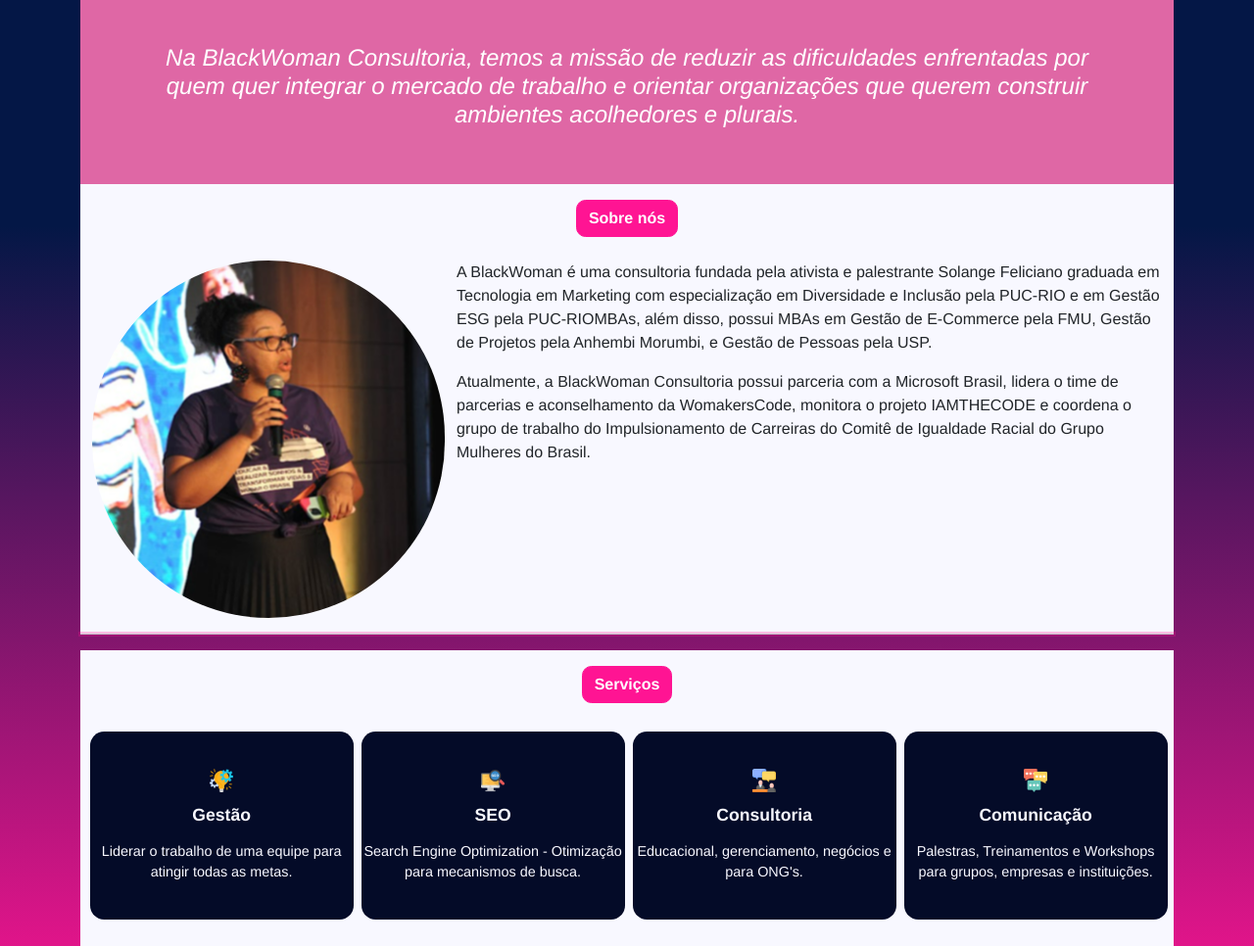
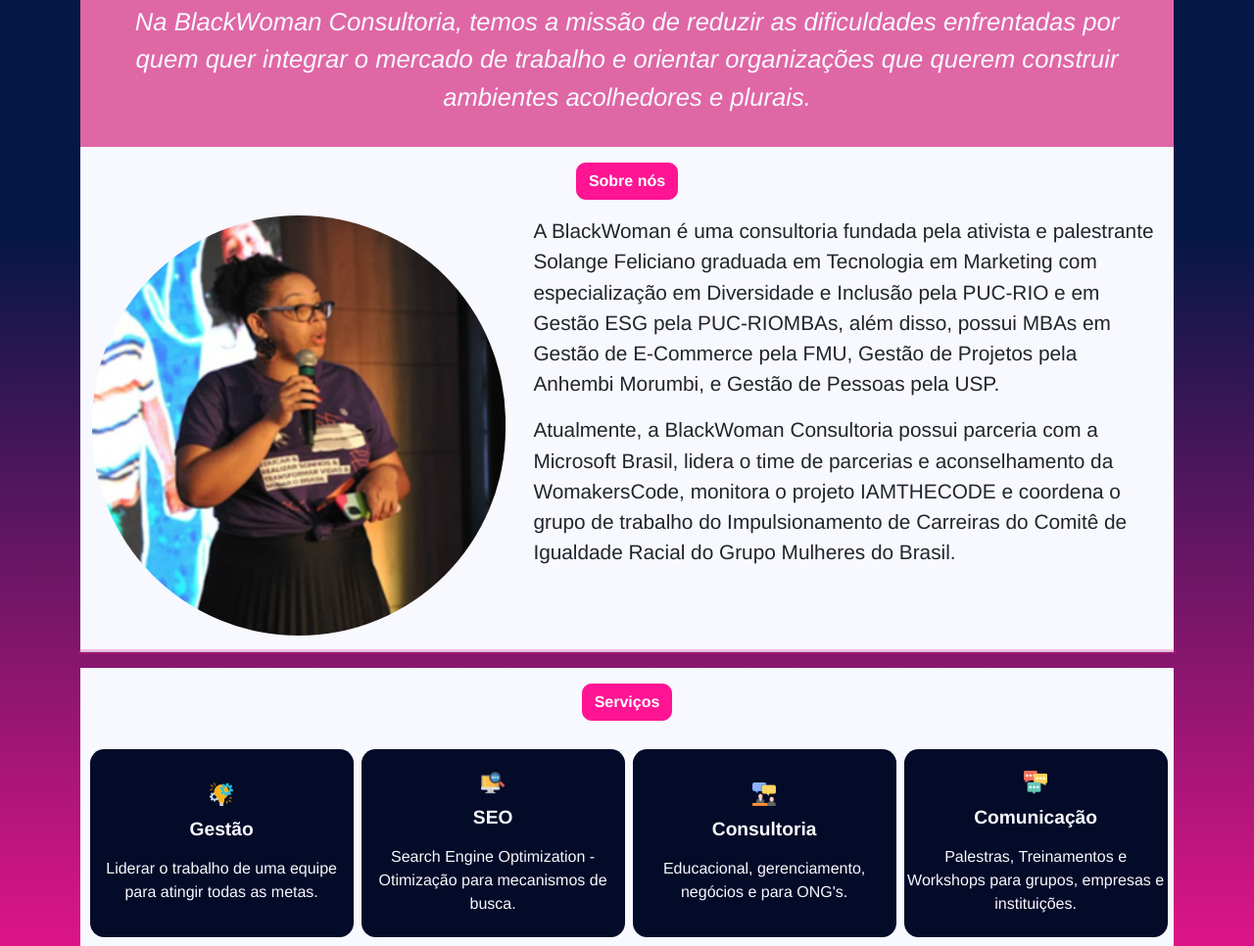
Before and after one commit to Vivianevqs/TimeDorothy, a plain HTML site: page index.html in a window 1280 px wide. Shown: the part 846-1812 px from the top of the page at 98% size. Drawn offline with nearby package versions, Linux system fonts and the light colour scheme.

Commit message:
ajustes na responsividade do site

```diff
--- a/css/styles.css
+++ b/css/styles.css
@@ -165,6 +165,89 @@ img {
     font-size: 0.9rem;
 }
 
+
+@media (min-width: 0px) {
+    .parag {
+        font-size: 0.8rem;
+
+    }
+
+    .nome-rede-social {
+        font-size: 0.7rem !important;
+    }
+
+    .nome-usuario-rede-social {
+        font-size: 0.6rem;
+    }
+
+    .img-palestra {
+        width: 40% !important;
+        margin-top: auto !important;
+    }
+}
+
+/* Small devices (landscape phones, 576px and up)*/
+@media (min-width: 576px) {
+    .parag {
+        font-size: 0.6rem;
+    }
+
+
+    .nome-rede-social {
+        font-size: 0.7rem !important;
+    }
+
+    .nome-usuario-rede-social {
+        font-size: 0.6rem;
+    }
+}
+
+/* Medium devices (tablets, 768px and up)*/
+@media (min-width: 768px) {
+    .parag {
+        font-size: 0.8rem;
+    }
+
+    .nome-rede-social {
+        font-size: 0.9rem !important;
+    }
+
+    .nome-usuario-rede-social {
+        font-size: 0.8rem;
+    }
+
+}
+
+/* Large devices (desktops, 992px and up)*/
+@media (min-width: 992px) {
+    .parag {
+        font-size: 1rem;
+    }
+
+    .nome-rede-social {
+        font-size: 1.2rem !important;
+    }
+
+    .nome-usuario-rede-social {
+        font-size: 1rem;
+    }
+}
+
+/* X-Large devices (large desktops, 1200px and up)*/
+@media (min-width: 1200px) {
+    .parag {
+        font-size: 1.3rem;
+    }
+}
+
+/* XX-Large devices (larger desktops, 1400px and up)*/
+@media (min-width: 1400px) {
+    .parag {
+        font-size: 1.5rem;
+    }
+}
+
+
 .nome-rede-social {
     font-size: 1.1rem;
     font-weight: bold;
--- a/index.html
+++ b/index.html
@@ -26,7 +26,7 @@
         <div class="container-fluid">
             <a class="navbar-brand p-0" href="#">
                 <img alt="" class="d-inline-block align-text-top" src="img/blackwoman.png"
-                     style="width: 280px;height: 100%;">
+                     style="max-width: 250px;height: 100%;">
             </a>
 
             <button aria-controls="navbarNav" aria-expanded="false" aria-label="Toggle navigation"
@@ -83,14 +83,14 @@
         <!-- Container com background branco -->
         <div class="container ">
 
-            <div class="row p-5" style="background-color: #DF67A5; color: #f8f8ff; font-size: 1.5rem">
-                <div class="col text-center">
-                    <h4 style="font-weight: lighter; font-style: italic">
+            <div class="row p-3" style="background-color: #DF67A5; color: #f8f8ff; font-size: 1.5rem">
+                <div class="col text-center ">
+                    <p class="" style="font-weight: lighter; font-style: italic; font-size: 2vw !important;">
                         Na BlackWoman Consultoria, temos a missão de reduzir as dificuldades enfrentadas por
                         quem
                         quer integrar o mercado de trabalho e orientar organizações que querem construir ambientes
                         acolhedores e plurais.
-                    </h4>
+                    </p>
                 </div>
             </div>
 
@@ -106,20 +106,19 @@
                 </div>
             </div>
             <div class="row" style="font-weight: lighter">
-                <div class="col-4 pt-2 pe-0">
-                    <img alt="CEO da BlackWomanConsultoria" class="rounded float-left img-fluid"
+                <div class="col-4 mt-auto mb-auto me-auto ms-auto img-palestra">
+                    <img alt="CEO da BlackWomanConsultoria" class=" img-fluid"
                          src="img/imagem_sobre.png"
-                         style="width:200%;
-    height:auto; border-radius: 100rem!important;">
+                         style="height:auto; border-radius: 100rem!important;">
                 </div>
-                <div class="col pt-2 ps-10">
-                    <p class="text-justify">
+                <div class="col pe-3 ps-3">
+                    <p class="parag">
                         A BlackWoman é uma consultoria fundada pela ativista e palestrante Solange Feliciano graduada
                         em Tecnologia em Marketing com especialização em Diversidade e Inclusão pela PUC-RIO e em Gestão
                         ESG pela PUC-RIOMBAs, além disso, possui MBAs em Gestão de E-Commerce pela FMU, Gestão de
                         Projetos pela Anhembi Morumbi, e Gestão de Pessoas pela USP.
                     </p>
-                    <p>
+                    <p class="parag">
                         Atualmente, a BlackWoman Consultoria possui parceria com a Microsoft Brasil, lidera o time de
                         parcerias e aconselhamento da WomakersCode, monitora o projeto IAMTHECODE e coordena o grupo de
                         trabalho do Impulsionamento de Carreiras do Comitê de Igualdade Racial do Grupo Mulheres do
```
